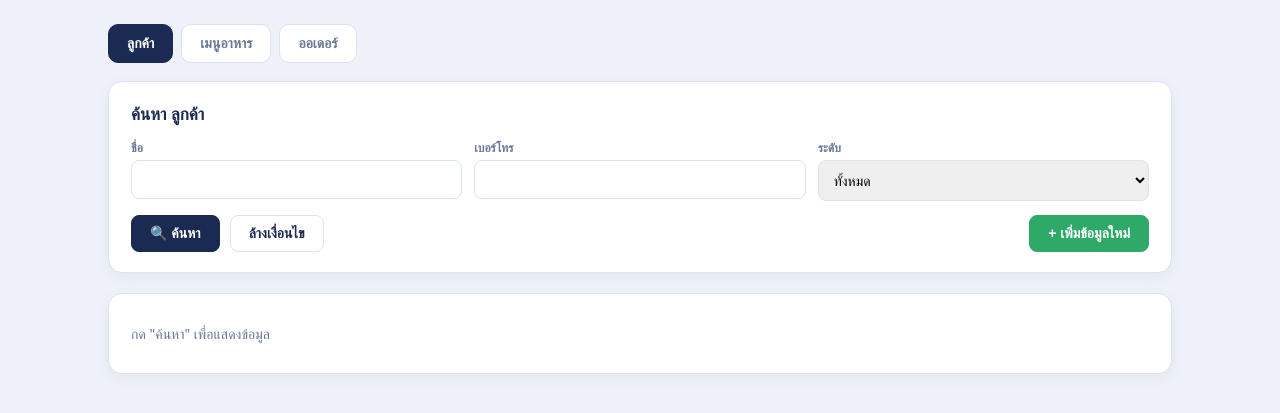
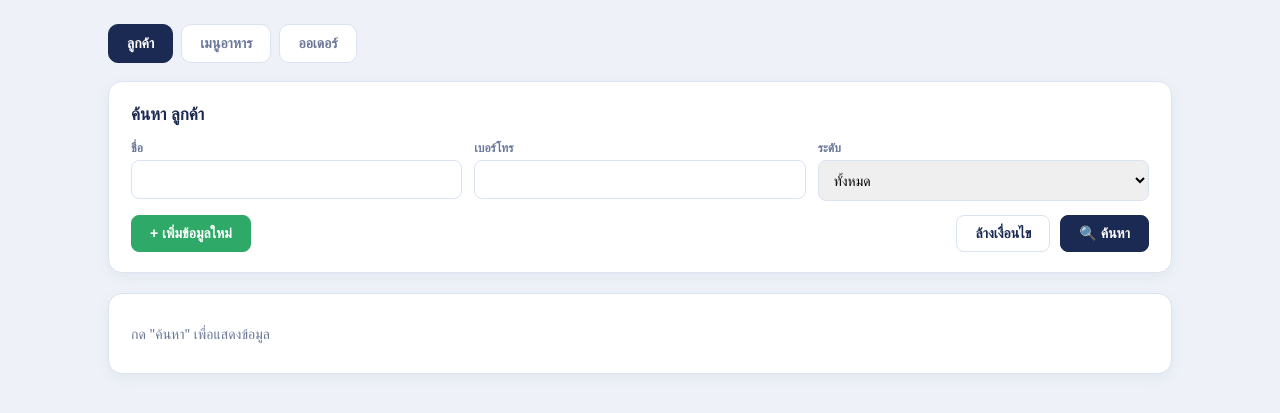
Before and after one commit to Pen-neung11/DB69_projectTemplate, a Flask app: page / in a window 1280 px wide. Shown: the part 55-468 px from the top of the page. Run offline with Flask 3, Linux system fonts and the light colour scheme.

Commit message:
update_ui

```diff
--- a/1-restaurant_system/static/style.css
+++ b/1-restaurant_system/static/style.css
@@ -35,7 +35,7 @@ body{font-family:"Segoe UI",Tahoma,sans-serif;background:#EEF2F8;color:var(--ink
 .btn:hover{background:var(--tint)}
 .btn.primary{background:var(--navy);color:#fff;border-color:var(--navy)}
 .btn.primary:hover{background:var(--navy2)}
-.btn.add{margin-left:auto;background:var(--green);color:#fff;border-color:var(--green)}
+.btn.add{background:var(--green);color:#fff;border-color:var(--green)}
 .btn.del{color:var(--coral);border-color:#f3c4bf}
 .btn.sm{padding:5px 12px;font-size:12.5px}
 
--- a/1-restaurant_system/templates/index.html
+++ b/1-restaurant_system/templates/index.html
@@ -21,9 +21,9 @@
       <h3>ค้นหา <span id="searchTitle"></span></h3>
       <div id="searchFields" class="search-grid"></div>
       <div class="btn-row">
+        <button class="btn add" id="btnAdd">+ เพิ่มข้อมูลใหม่</button>
+        <button class="btn" id="btnClear" style="margin-left:auto">ล้างเงื่อนไข</button>
         <button class="btn primary" id="btnSearch">🔍 ค้นหา</button>
-        <button class="btn" id="btnClear">ล้างเงื่อนไข</button>
-        <button class="btn add" id="btnAdd">+ เพิ่มข้อมูลใหม่</button>
       </div>
     </section>
     <section class="card">
--- a/2-course_system/static/style.css
+++ b/2-course_system/static/style.css
@@ -35,7 +35,7 @@ body{font-family:"Segoe UI",Tahoma,sans-serif;background:#EEF2F8;color:var(--ink
 .btn:hover{background:var(--tint)}
 .btn.primary{background:var(--navy);color:#fff;border-color:var(--navy)}
 .btn.primary:hover{background:var(--navy2)}
-.btn.add{margin-left:auto;background:var(--green);color:#fff;border-color:var(--green)}
+.btn.add{background:var(--green);color:#fff;border-color:var(--green)}
 .btn.del{color:var(--coral);border-color:#f3c4bf}
 .btn.sm{padding:5px 12px;font-size:12.5px}
 
--- a/2-course_system/templates/index.html
+++ b/2-course_system/templates/index.html
@@ -21,9 +21,9 @@
       <h3>ค้นหา <span id="searchTitle"></span></h3>
       <div id="searchFields" class="search-grid"></div>
       <div class="btn-row">
+        <button class="btn add" id="btnAdd">+ เพิ่มข้อมูลใหม่</button>
+        <button class="btn" id="btnClear" style="margin-left:auto">ล้างเงื่อนไข</button>
         <button class="btn primary" id="btnSearch">🔍 ค้นหา</button>
-        <button class="btn" id="btnClear">ล้างเงื่อนไข</button>
-        <button class="btn add" id="btnAdd">+ เพิ่มข้อมูลใหม่</button>
       </div>
     </section>
     <section class="card">
--- a/3-fitness_system/static/style.css
+++ b/3-fitness_system/static/style.css
@@ -35,7 +35,7 @@ body{font-family:"Segoe UI",Tahoma,sans-serif;background:#EEF2F8;color:var(--ink
 .btn:hover{background:var(--tint)}
 .btn.primary{background:var(--navy);color:#fff;border-color:var(--navy)}
 .btn.primary:hover{background:var(--navy2)}
-.btn.add{margin-left:auto;background:var(--green);color:#fff;border-color:var(--green)}
+.btn.add{background:var(--green);color:#fff;border-color:var(--green)}
 .btn.del{color:var(--coral);border-color:#f3c4bf}
 .btn.sm{padding:5px 12px;font-size:12.5px}
 
--- a/3-fitness_system/templates/index.html
+++ b/3-fitness_system/templates/index.html
@@ -21,9 +21,9 @@
       <h3>ค้นหา <span id="searchTitle"></span></h3>
       <div id="searchFields" class="search-grid"></div>
       <div class="btn-row">
+        <button class="btn add" id="btnAdd">+ เพิ่มข้อมูลใหม่</button>
+        <button class="btn" id="btnClear" style="margin-left:auto">ล้างเงื่อนไข</button>
         <button class="btn primary" id="btnSearch">🔍 ค้นหา</button>
-        <button class="btn" id="btnClear">ล้างเงื่อนไข</button>
-        <button class="btn add" id="btnAdd">+ เพิ่มข้อมูลใหม่</button>
       </div>
     </section>
     <section class="card">
--- a/4-shop_system/static/style.css
+++ b/4-shop_system/static/style.css
@@ -35,7 +35,7 @@ body{font-family:"Segoe UI",Tahoma,sans-serif;background:#EEF2F8;color:var(--ink
 .btn:hover{background:var(--tint)}
 .btn.primary{background:var(--navy);color:#fff;border-color:var(--navy)}
 .btn.primary:hover{background:var(--navy2)}
-.btn.add{margin-left:auto;background:var(--green);color:#fff;border-color:var(--green)}
+.btn.add{background:var(--green);color:#fff;border-color:var(--green)}
 .btn.del{color:var(--coral);border-color:#f3c4bf}
 .btn.sm{padding:5px 12px;font-size:12.5px}
 
--- a/4-shop_system/templates/index.html
+++ b/4-shop_system/templates/index.html
@@ -21,9 +21,9 @@
       <h3>ค้นหา <span id="searchTitle"></span></h3>
       <div id="searchFields" class="search-grid"></div>
       <div class="btn-row">
+        <button class="btn add" id="btnAdd">+ เพิ่มข้อมูลใหม่</button>
+        <button class="btn" id="btnClear" style="margin-left:auto">ล้างเงื่อนไข</button>
         <button class="btn primary" id="btnSearch">🔍 ค้นหา</button>
-        <button class="btn" id="btnClear">ล้างเงื่อนไข</button>
-        <button class="btn add" id="btnAdd">+ เพิ่มข้อมูลใหม่</button>
       </div>
     </section>
     <section class="card">
```
